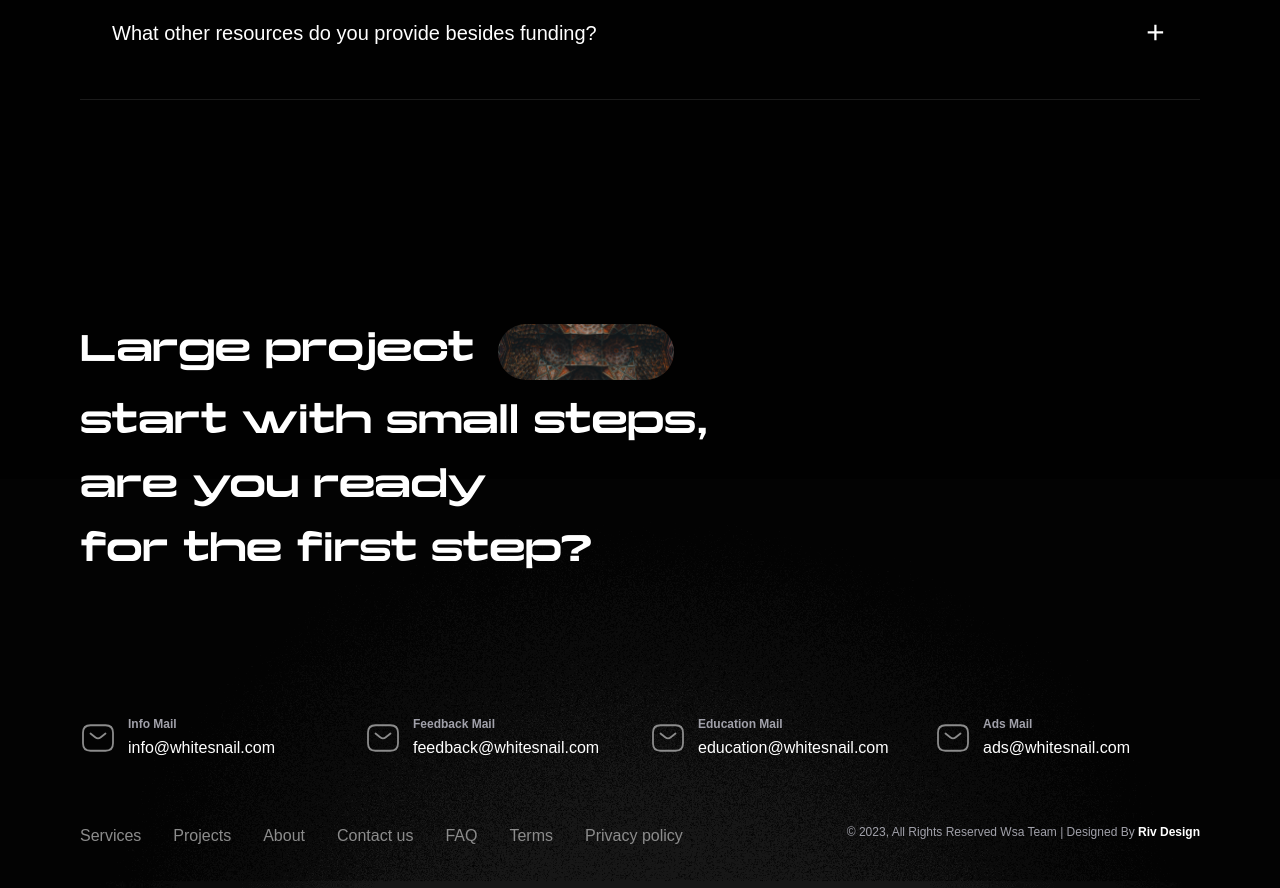
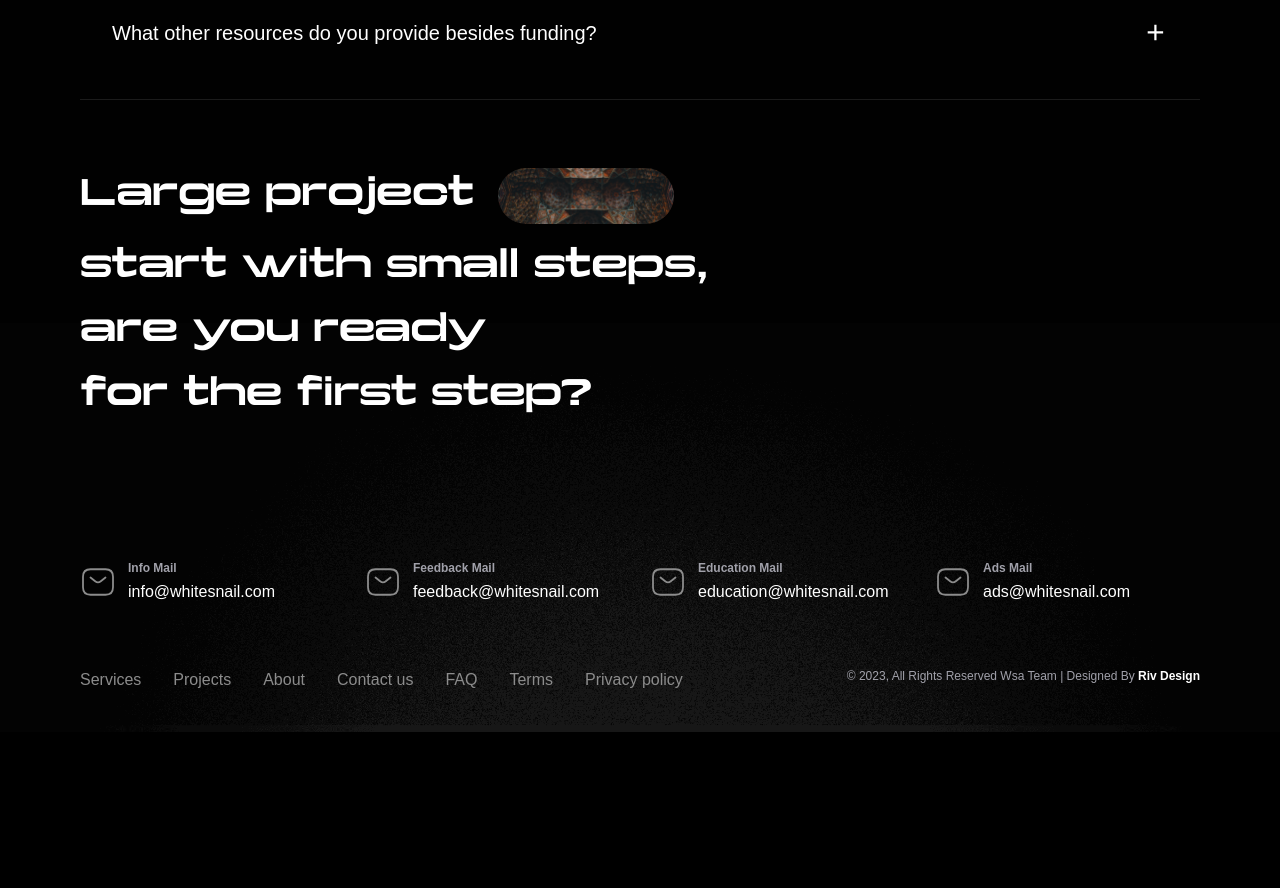
Before and after one commit to MiladDevarts/wsa, a Next.js app: page /faq in a window 1280 px wide. Shown: the part 920-1808 px from the top of the page. After the commit the page ends 1652 px from the top, so only its background shows below. Built offline with nearby package versions, Linux system fonts and the light colour scheme; a web font is replaced by a local one.

Commit message:
fix: decrease vertical-spacing

```diff
--- a/components/home/Contact.jsx
+++ b/components/home/Contact.jsx
@@ -20,7 +20,7 @@ function Contact() {
     }, [])
 
     return (
-        <section className="flex flex-col items-center py-32 lg:py-48 bg-no-repeat bg-center bg-contain" style={{ backgroundImage: `url('/images/header/header-bg.png')` }}>
+        <section className="flex flex-col items-center py-20 lg:py-48 bg-no-repeat bg-center bg-contain" style={{ backgroundImage: `url('/images/header/header-bg.png')` }}>
             <div data-aos-delay="200" data-aos="fade-up" data-aos-duration="1000" className="container">
                 <h2 className="flex flex-col gap-y-3 items-center text-2xl lg:text-5xl text-white font-mono font-extrabold lg:font-semibold">
                     <div>
--- a/components/home/Price.jsx
+++ b/components/home/Price.jsx
@@ -21,7 +21,7 @@ function Price() {
 
     return (
        <>
-        <section className="hidden lg:flex flex-col justify-center items-center w-full py-64 my-20  bg-no-repeat bg-center bg-cover" style={{ backgroundImage: `url('/images/brand/price-bg.jpg')` }}>
+        <section className="hidden lg:flex flex-col justify-center items-center w-full py-64 my-4  bg-no-repeat bg-center bg-cover" style={{ backgroundImage: `url('/images/brand/price-bg.jpg')` }}>
             <div data-aos-delay="200" data-aos="fade-up" data-aos-duration="1000" className="w-4/6 lg:w-1/6 h-10 rounded-t-2xl bg-white text-black font-sans flex justify-center items-center">
                 Today price
             </div>
--- a/components/home/Projects.jsx
+++ b/components/home/Projects.jsx
@@ -26,7 +26,7 @@ function Projects() {
 
             <TitleSection title="Projects" link="/projects" />
 
-            <section className="container mt-4 mb-20 flex lg:hidden flex-col gap-y-10 text-white">
+            <section className="container mt-4 mb-6 flex lg:hidden flex-col gap-y-10 text-white">
 
                 <div className="text-white w-full h-[550px] flex flex-col justify-center  bg-center bg-no-repeat  bg-contain p-16 gap-y-10" style={{ backgroundImage: `url('/images/projects/project-card-bg.png')` }}>
                     <span className="font-mono font-bold text-2xl">01</span>
--- a/components/layout/Footer.jsx
+++ b/components/layout/Footer.jsx
@@ -2,8 +2,8 @@ import Link from "next/link"
 
 function Footer() {
   return (
-    <footer className="mt-10 py-10 bg-contain bg-bottom bg-no-repeat" style={{ backgroundImage: `url('/images/footer/footer-bg.png')` }}>
-      <section className="container flex flex-col lg:flex-row lg:justify-between items-center gap-y-6 my-20 lg:my-36">
+    <footer className="mt-10 lg:mt-4 py-10 bg-contain bg-bottom bg-no-repeat" style={{ backgroundImage: `url('/images/footer/footer-bg.png')` }}>
+      <section className="container flex flex-col lg:flex-row lg:justify-between items-center gap-y-6 my-20 lg:mb-36 lg:mt-1">
         <h2 className={`font-mono flex flex-col gap-y-3 lg:gap-y-6 items-start text-xl lg:text-4xl text-white font-bold lg:font-bold`}>
           <div className="flex gap-x-2 items-center">
             Large project
```
